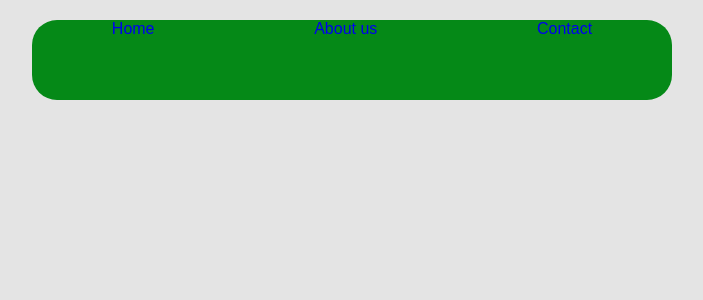
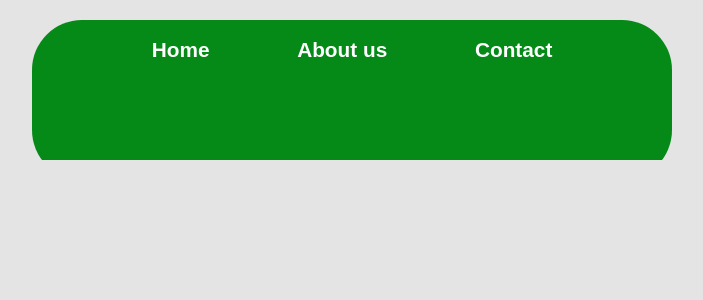
Before and after one commit to Arkanidas/NoWaste-Clothes, a Next.js app: page / in a window 1280 px wide. Shown: the top 300 px of the page, without its empty margins (288-991 px from the left). Built offline with nearby package versions, Linux system fonts and the light colour scheme.

Commit message:
link fix

```diff
--- a/components /Navbar.tsx
+++ b/components /Navbar.tsx
@@ -10,9 +10,9 @@
     <div className={styles.Navigation}>
       <ul className={styles.navlist}>
 
-        <li className="links"><Link href="/">Home</Link></li>
-        <li className="links"><Link href="/About">About us</Link></li>
-        <li className="links"><Link href="/Contact">Contact</Link></li>
+        <li className={styles.links}><Link href="/">Home</Link></li>
+        <li className={styles.links}><Link href="/About">About us</Link></li>
+        <li className={styles.links}><Link href="/Contact">Contact</Link></li>
       </ul>
     </div>
   );
--- a/components /navbar.module.css
+++ b/components /navbar.module.css
@@ -6,18 +6,18 @@
     left:50%;
     transform: translateX(-50%);
 
+
 }
 
 .navlist{
     background-color: rgb(5, 137, 23);
-    border-radius: 25px;
-    list-style: none;
-    height:5em;
-    display: flex;
-    align-items: flex-start;
-    justify-content:space-around;
-    flex-direction: row;
-    bottom:20px;
+  border-radius: 50px;
+  list-style: none;
+  height: 100%;
+  display: flex;
+  align-items: center; /* Vertical centering */
+  justify-content: space-evenly; /* Even spacing between links */
+  padding: 0 2em;
 }
 
 
@@ -25,6 +25,16 @@
 .links{
     position: relative;
     bottom:50px;
+}
 
+.links a {
+  color: white;
+  text-decoration: none;
+  font-size: 1.3rem; /* Bigger font */
+  font-weight: 600; /* Semi-bold */
+  transition: color 0.3s ease;
+}
 
+.links a:hover {
+  color: #d4ffcc; /* Light green on hover */
 }
```
